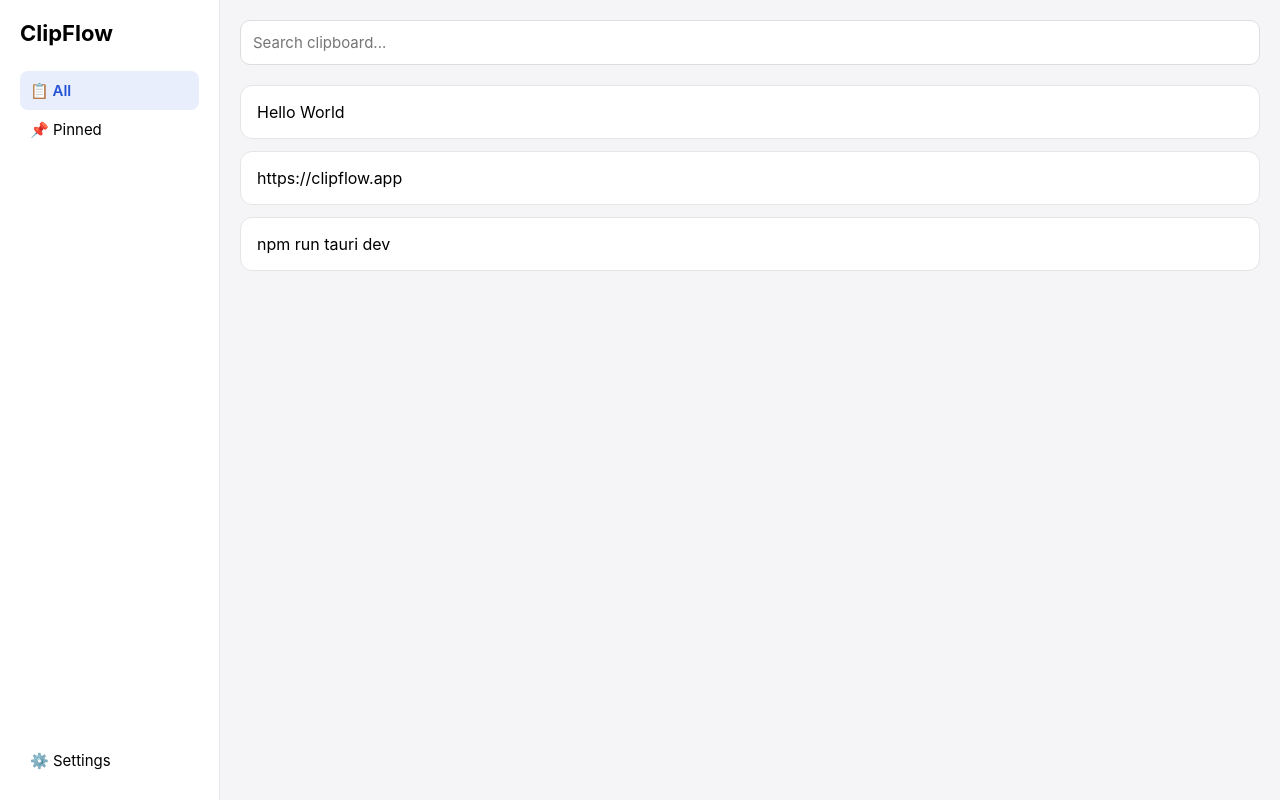
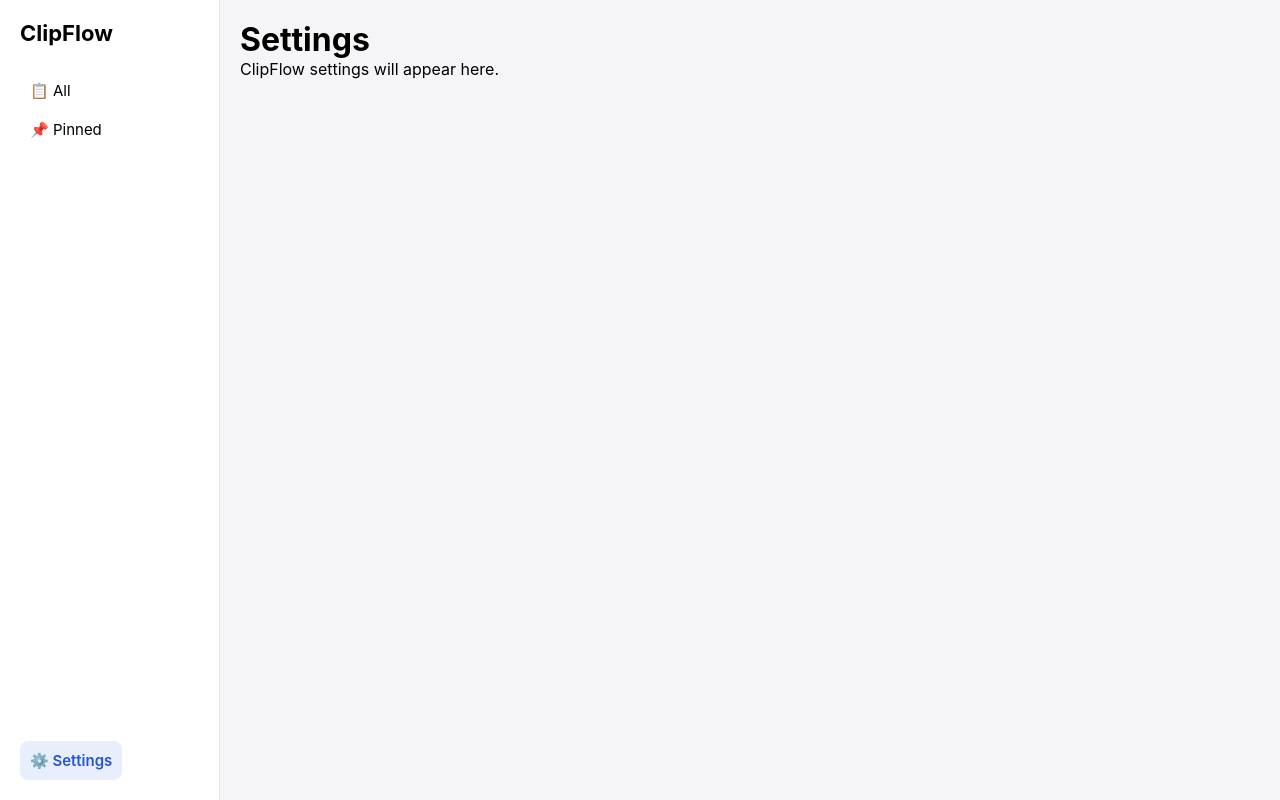
Before and after one commit to rigrotto/ClipFlow-app, a React (Vite) app: page / in a window 1280 px wide. Both pictures are taken after a click on the button "⚙️ Settings". Built offline with nearby package versions, Linux system fonts and the light colour scheme.

Commit message:
Add sidebar navigation and settings page

```diff
--- a/src/App.tsx
+++ b/src/App.tsx
@@ -1,11 +1,44 @@
+import { useState } from "react";
 import "./App.css";
 import Sidebar from "./components/Sidebar";
+import ClipList from "./components/ClipList";
+import Settings from "./pages/Settings";
+import type { Clip } from "./types/clip";
 
 function App() {
+  const [selected, setSelected] = useState("all");
+
+  const clips: Clip[] = [
+    {
+      id: "1",
+      type: "text",
+      content: "Hello World",
+      pinned: false,
+      createdAt: new Date(),
+    },
+    {
+      id: "2",
+      type: "link",
+      content: "https://clipflow.app",
+      pinned: false,
+      createdAt: new Date(),
+    },
+    {
+      id: "3",
+      type: "text",
+      content: "npm run tauri dev",
+      pinned: true,
+      createdAt: new Date(),
+    },
+  ];
+
   return (
     <div className="app">
-      <Sidebar selected="all" />
+      <Sidebar selected={selected} onSelect={setSelected} />
 
+      {selected === "settings" ? (
+        <Settings />
+      ) : (
         <main className="content">
           <input
             type="text"
@@ -13,20 +46,9 @@ function App() {
             className="search"
           />
 
-        <div className="clip-list">
-          <div className="clip">
-            <p>Hello World</p>
-          </div>
-
-          <div className="clip">
-            <p>https://clipflow.app</p>
-          </div>
-
-          <div className="clip">
-            <p>npm run tauri dev</p>
-          </div>
-        </div>
+          <ClipList clips={clips} />
         </main>
+      )}
     </div>
   );
 }
--- /dev/null
+++ b/src/components/ClipCard.tsx
@@ -0,0 +1,15 @@
+import type { Clip } from "../types/clip";
+
+type ClipCardProps = {
+  clip: Clip;
+};
+
+function ClipCard({ clip }: ClipCardProps) {
+  return (
+    <div className="clip">
+      <p>{clip.content}</p>
+    </div>
+  );
+}
+
+export default ClipCard;
--- /dev/null
+++ b/src/components/ClipList.tsx
@@ -0,0 +1,18 @@
+import ClipCard from "./ClipCard";
+import type { Clip } from "../types/clip";
+
+type ClipListProps = {
+  clips: Clip[];
+};
+
+function ClipList({ clips }: ClipListProps) {
+  return (
+    <div className="clip-list">
+      {clips.map((clip) => (
+        <ClipCard key={clip.id} clip={clip} />
+      ))}
+    </div>
+  );
+}
+
+export default ClipList;
--- a/src/components/Sidebar.tsx
+++ b/src/components/Sidebar.tsx
@@ -1,22 +1,32 @@
 type SidebarProps = {
   selected: string;
+  onSelect: (page: string) => void;
 };
 
-function Sidebar({ selected }: SidebarProps) {
+function Sidebar({ selected, onSelect }: SidebarProps) {
   return (
     <aside className="sidebar">
       <h2>ClipFlow</h2>
 
-      <button className={selected === "all" ? "active" : ""}>
+      <button
+        className={selected === "all" ? "active" : ""}
+        onClick={() => onSelect("all")}
+      >
         📋 All
       </button>
 
-      <button className={selected === "pinned" ? "active" : ""}>
+      <button
+        className={selected === "pinned" ? "active" : ""}
+        onClick={() => onSelect("pinned")}
+      >
         📌 Pinned
       </button>
 
       <div className="bottom">
-        <button>
+        <button
+          className={selected === "settings" ? "active" : ""}
+          onClick={() => onSelect("settings")}
+        >
           ⚙️ Settings
         </button>
       </div>
--- /dev/null
+++ b/src/pages/Settings.tsx
@@ -0,0 +1,11 @@
+function Settings() {
+  return (
+    <main className="content">
+      <h1>Settings</h1>
+
+      <p>ClipFlow settings will appear here.</p>
+    </main>
+  );
+}
+
+export default Settings;
--- /dev/null
+++ b/src/types/clip.ts
@@ -0,0 +1,9 @@
+export type ClipType = "text" | "link" | "image" | "file";
+
+export interface Clip {
+  id: string;
+  type: ClipType;
+  content: string;
+  pinned: boolean;
+  createdAt: Date;
+}
```
Also changed, not shown: 1 other file (tests, documents, lock files or other folders). Lines whose indentation alone changed are shown as unchanged.
